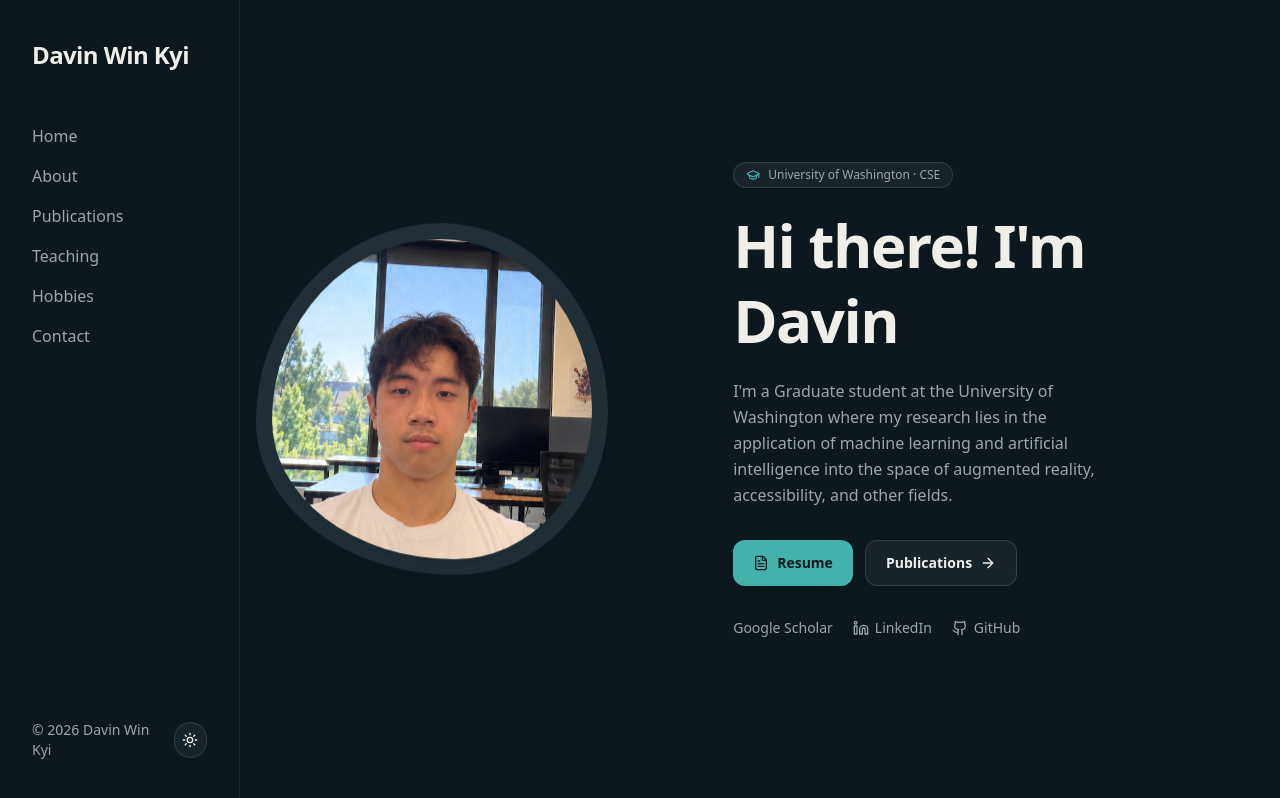
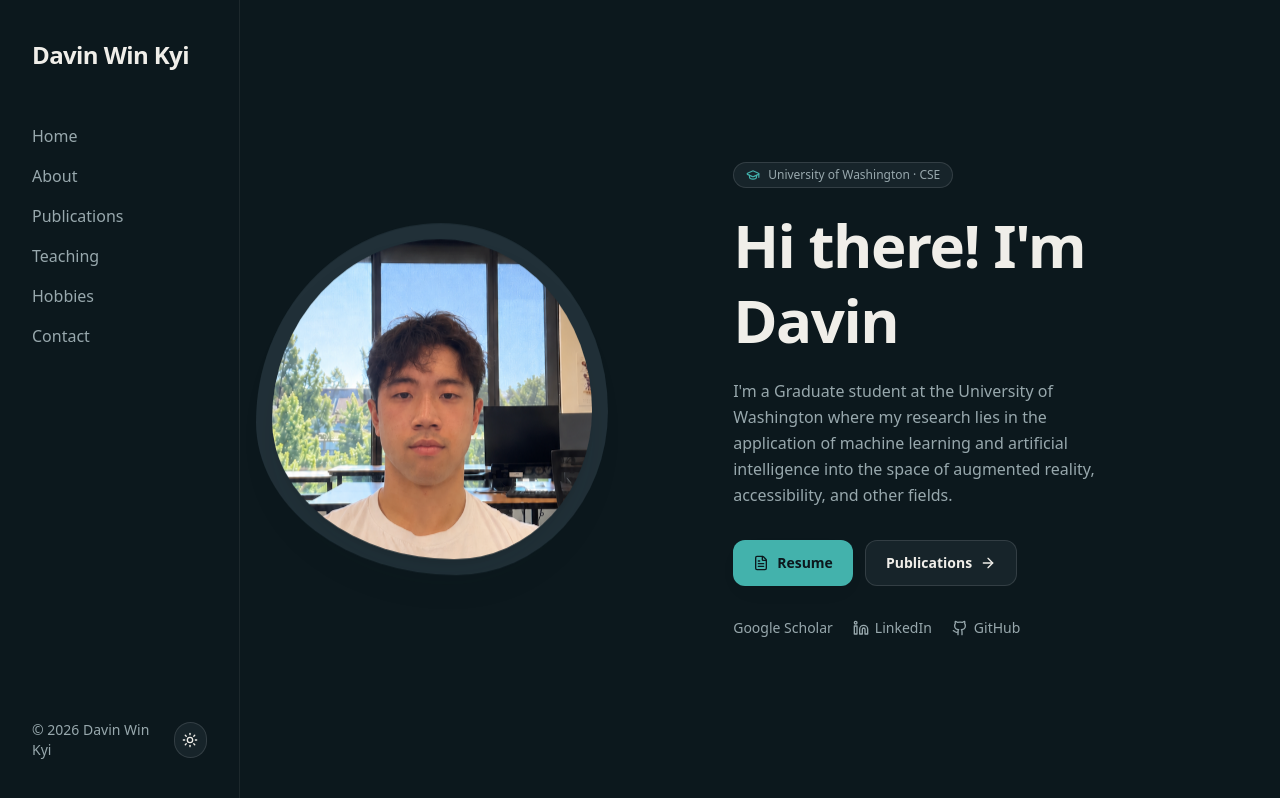
Before and after one commit to davin-win-kyi/website-vercel, a React (Vite) app: page / in a window 1280 px wide. Built offline with nearby package versions, Linux system fonts and the light colour scheme.

Commit message:
updatd transformations to image

```diff
--- a/src/routes/index.tsx
+++ b/src/routes/index.tsx
@@ -53,7 +53,7 @@ function Index() {
               className="h-full w-full object-cover"
               style={{
                 objectPosition: "50% 30%",
-                transform: "rotate(3deg) scale(1.15)",
+                transform: "rotate(0deg) scale(1.2)",
                 transformOrigin: "50% 30%",
               }}
             />
```
